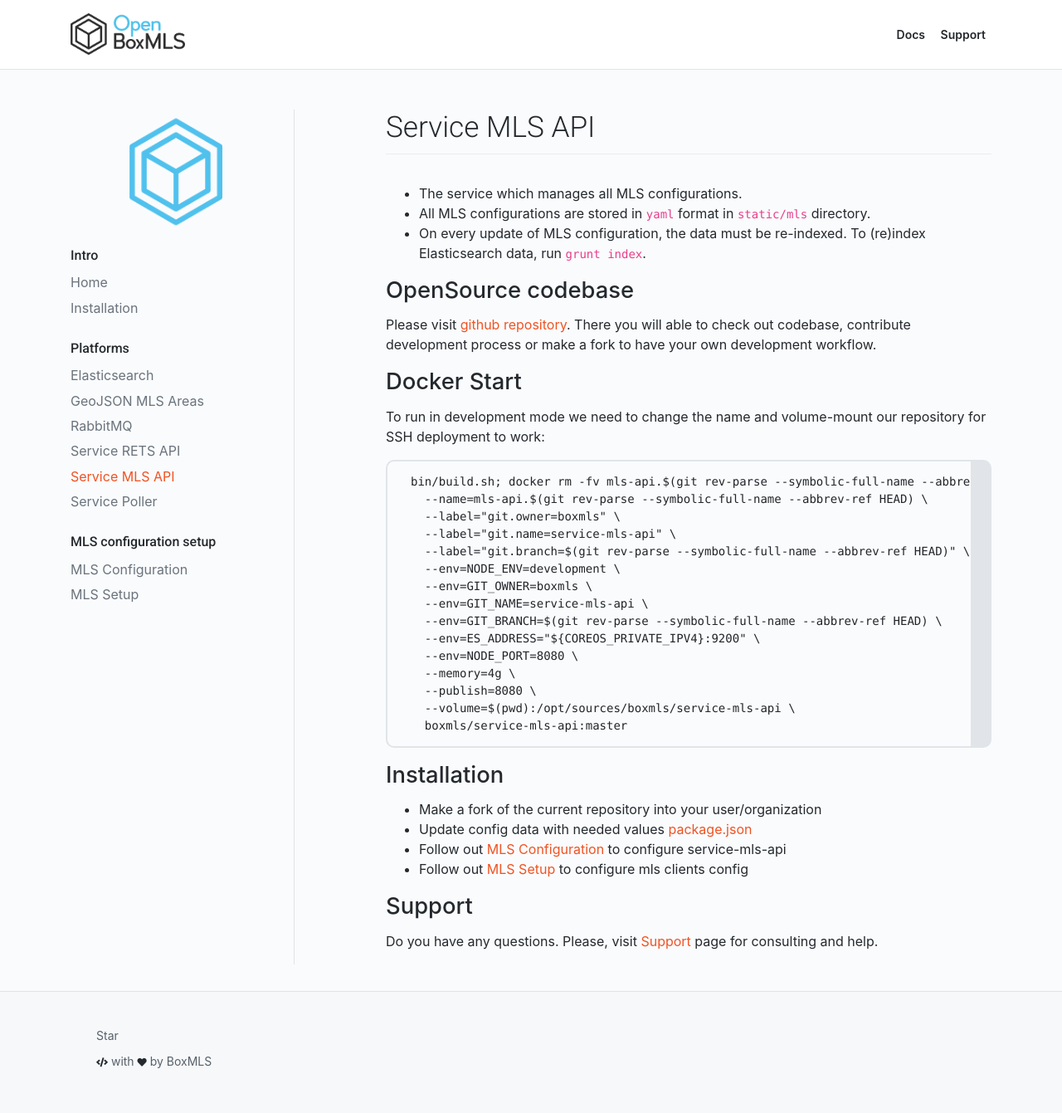
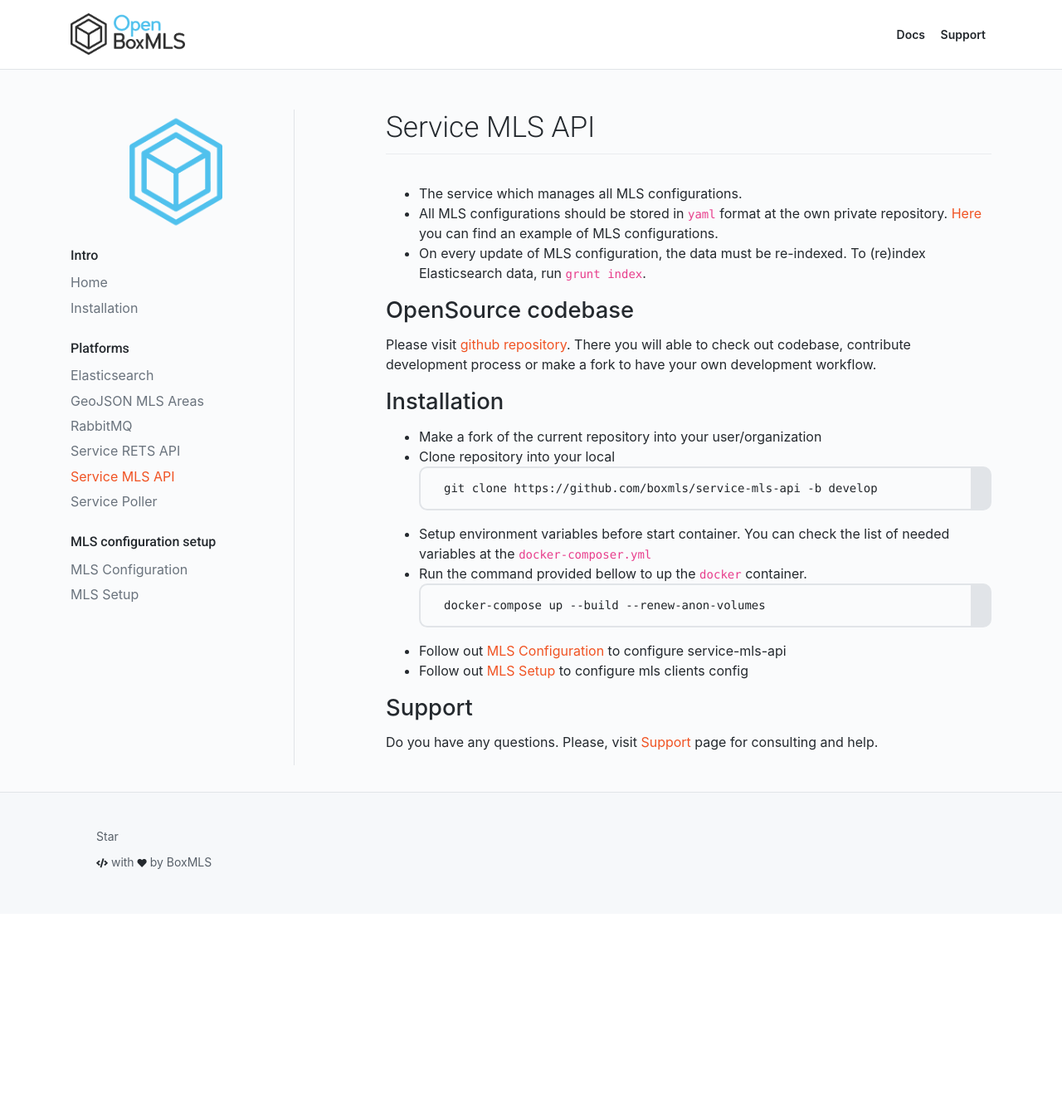
Before and after one commit to boxmls/boxmls.github.io, a Jekyll site: the page built from docs/apps/mls-api.md, in a window 1280 px wide. Shown: the whole page at 83% size. Built offline with Jekyll 4.4.1, drawn with Linux system fonts in a browser that asks for light colours; nearby versions of some CDN libraries; after the commit the page ends 1101 px from its top, so only the background shows below that.

````diff
--- a/docs/apps/mls-api.md
+++ b/docs/apps/mls-api.md
@@ -5,7 +5,7 @@ permalink: /docs/apps/mls-api
 ---
 
 * The service which manages all MLS configurations.
-* All MLS configurations are stored in `yaml` format in `static/mls` directory.
+* All MLS configurations should be stored in `yaml` format at the own private repository. [Here](https://github.com/boxmls/config-example) you can find an example of MLS configurations.
 * On every update of MLS configuration, the data must be re-indexed. To (re)index Elasticsearch data, run `grunt index`.
 
 ## OpenSource codebase
@@ -13,33 +13,19 @@ permalink: /docs/apps/mls-api
 Please visit [github repository](https://github.com/boxmls/service-mls-api). There you will able to check out codebase, contribute development process
 or make a fork to have your own development workflow.
 
-## Docker Start
-
-To run in development mode we need to change the name and volume-mount our repository for SSH deployment to work:
-
-```
-bin/build.sh; docker rm -fv mls-api.$(git rev-parse --symbolic-full-name --abbrev-ref HEAD); docker run -itd \
-  --name=mls-api.$(git rev-parse --symbolic-full-name --abbrev-ref HEAD) \
-  --label="git.owner=boxmls" \
-  --label="git.name=service-mls-api" \
-  --label="git.branch=$(git rev-parse --symbolic-full-name --abbrev-ref HEAD)" \
-  --env=NODE_ENV=development \
-  --env=GIT_OWNER=boxmls \
-  --env=GIT_NAME=service-mls-api \
-  --env=GIT_BRANCH=$(git rev-parse --symbolic-full-name --abbrev-ref HEAD) \
-  --env=ES_ADDRESS="${COREOS_PRIVATE_IPV4}:9200" \
-  --env=NODE_PORT=8080 \
-  --memory=4g \
-  --publish=8080 \
-  --volume=$(pwd):/opt/sources/boxmls/service-mls-api \
-  boxmls/service-mls-api:master
-```
-
-
 ## Installation
 
 * Make a fork of the current repository into your user/organization
-* Update config data with needed values [package.json](https://github.com/boxmls/service-mls-api/blob/master/package.json#L14-L17)
+* Clone repository into your local
+```
+git clone https://github.com/boxmls/service-mls-api -b develop
+```
+* Setup environment variables before start container. You can check the list of needed variables at the `docker-composer.yml`
+* Run the command provided bellow to up the `docker` container.
+```
+docker-compose up --build --renew-anon-volumes
+```
+
 * Follow out [MLS Configuration](https://boxmls.github.io/docs/apps/mls-api/mls-configuration) to configure service-mls-api
 * Follow out [MLS Setup](https://boxmls.github.io/docs/apps/mls-api/mls-setup) to configure mls clients config
 
````
Also changed, not shown: docs/apps/mls-api/mls-configuration.md (+9 -9 lines), docs/apps/mls-api/mls-setup.md (+1 -1 lines).
